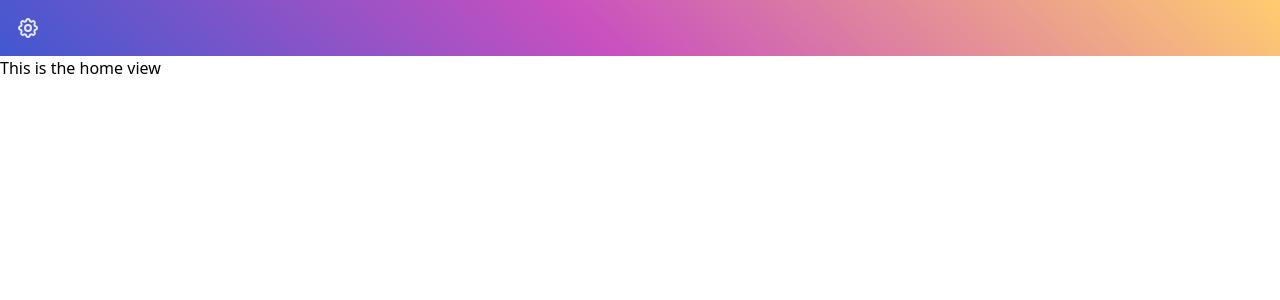
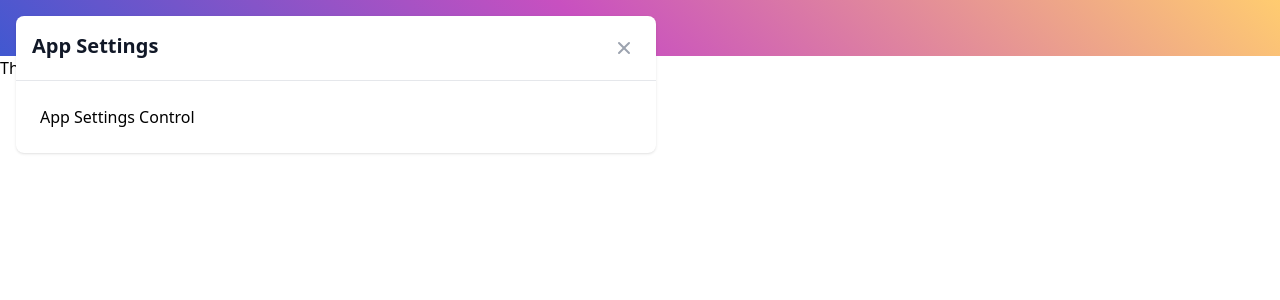
Before and after one commit to codedbychavez/vue3-sticky-notes, a Vue app: page / in a window 1280 px wide. Both pictures are taken after a click on the button 28 px from the left and 28 px from the top of the page. Shown: the top 300 px of the page. Built offline with nearby package versions, Linux system fonts and the light colour scheme.

Commit message:
Added UI updates to settings modal

```diff
--- a/src/components/modals/SettingsModal.vue
+++ b/src/components/modals/SettingsModal.vue
@@ -1,3 +1,42 @@
+<script>
+import AppSettingsControl from '../shared/AppSettingsControl.vue'
+  export default {
+    props: {
+      show: Boolean,
+    },
+    components: {
+      AppSettingsControl,
+    },
+    methods: {
+      handleClose() {
+        this.$emit('closeSettingsModal')
+      }
+    }
+  }
+</script>
+
 <template>
-  <div>This is the settings modal</div>
+  <!-- Main modal -->
+  <div id="defaultModal" tabindex="-1" aria-hidden="true" :class="{hidden: !show}" class="overflow-y-auto overflow-x-hidden fixed top-0 right-0 left-0 z-50 w-full md:inset-0 h-modal md:h-full">
+    <div class="relative p-4 w-full max-w-2xl h-full md:h-auto">
+          <!-- Modal content -->
+          <div class="relative bg-white rounded-lg shadow dark:bg-gray-700">
+              <!-- Modal header -->
+              <div class="flex justify-between items-start p-4 rounded-t border-b dark:border-gray-600">
+                  <h3 class="text-xl font-semibold text-gray-900 dark:text-white">
+                      App Settings
+                  </h3>
+                  <button @click="handleClose" type="button" class="text-gray-400 bg-transparent hover:bg-gray-200 hover:text-gray-900 rounded-lg text-sm p-1.5 ml-auto inline-flex items-center dark:hover:bg-gray-600 dark:hover:text-white" data-modal-toggle="defaultModal">
+                      <svg aria-hidden="true" class="w-5 h-5" fill="currentColor" viewBox="0 0 20 20" xmlns="http://www.w3.org/2000/svg"><path fill-rule="evenodd" d="M4.293 4.293a1 1 0 011.414 0L10 8.586l4.293-4.293a1 1 0 111.414 1.414L11.414 10l4.293 4.293a1 1 0 01-1.414 1.414L10 11.414l-4.293 4.293a1 1 0 01-1.414-1.414L8.586 10 4.293 5.707a1 1 0 010-1.414z" clip-rule="evenodd"></path></svg>
+                      <span class="sr-only">Close modal</span>
+                  </button>
+              </div>
+              <!-- Modal body -->
+              <div class="p-6 space-y-6">
+                  <AppSettingsControl />
+              </div>
+
+          </div>
+      </div>
+  </div>
 </template>
--- /dev/null
+++ b/src/components/shared/AppSettingsControl.vue
@@ -0,0 +1,3 @@
+<template>
+  <div>App Settings Control</div>
+</template>
--- a/src/components/shared/Header.vue
+++ b/src/components/shared/Header.vue
@@ -1,21 +1,34 @@
 <script>
 import SettingsIcon from "../icons/SettingsIcon.vue";
+import SettingsModal from "../modals/SettingsModal.vue";
 export default {
+  data() {
+    return {
+      showSettingsModal: false,
+    }
+  },
   components: {
     SettingsIcon,
+    SettingsModal,
   },
+  methods: {
+    handleClose() {
+      this.showSettingsModal = false;
+    }
+  }
 };
 </script>
 
 <template>
   <div>
     <div class="header p-4 flex">
-      <button class="p-0 text-gray-200">
+      <button @click="showSettingsModal = true" class="p-0 text-gray-200">
         <SettingsIcon />
       </button>
     </div>
 
     <!-- Modal -->
+    <SettingsModal :show="showSettingsModal" @closeSettingsModal="handleClose" />
   </div>
 </template>
 
```
